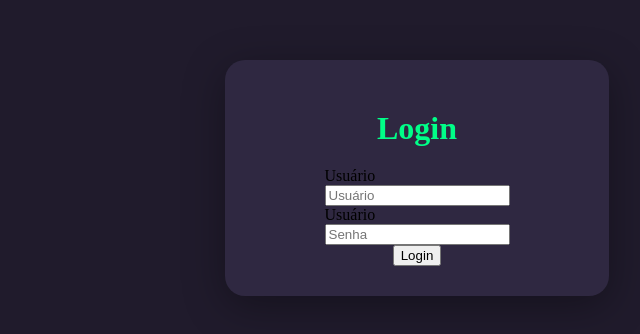
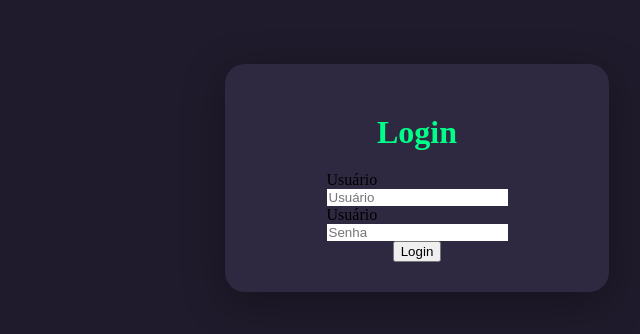
Before and after one commit to XxJoaoVictorLeonixX/teladelogin1, a plain HTML site: page index.html in a window 1280 px wide. Shown: the part 222-556 px from the top of the page, 543-1183 px from the left. Drawn offline with Linux system fonts and the light colour scheme.

Commit message:
Update style.css

```diff
--- a/estilo/style.css
+++ b/estilo/style.css
@@ -52,7 +52,7 @@
     align-items: flex-start;
     justify-content: center;
 }
-.textfield . input{
+.textfield > input{
     width: 100%;
     border: none;
 }
```
